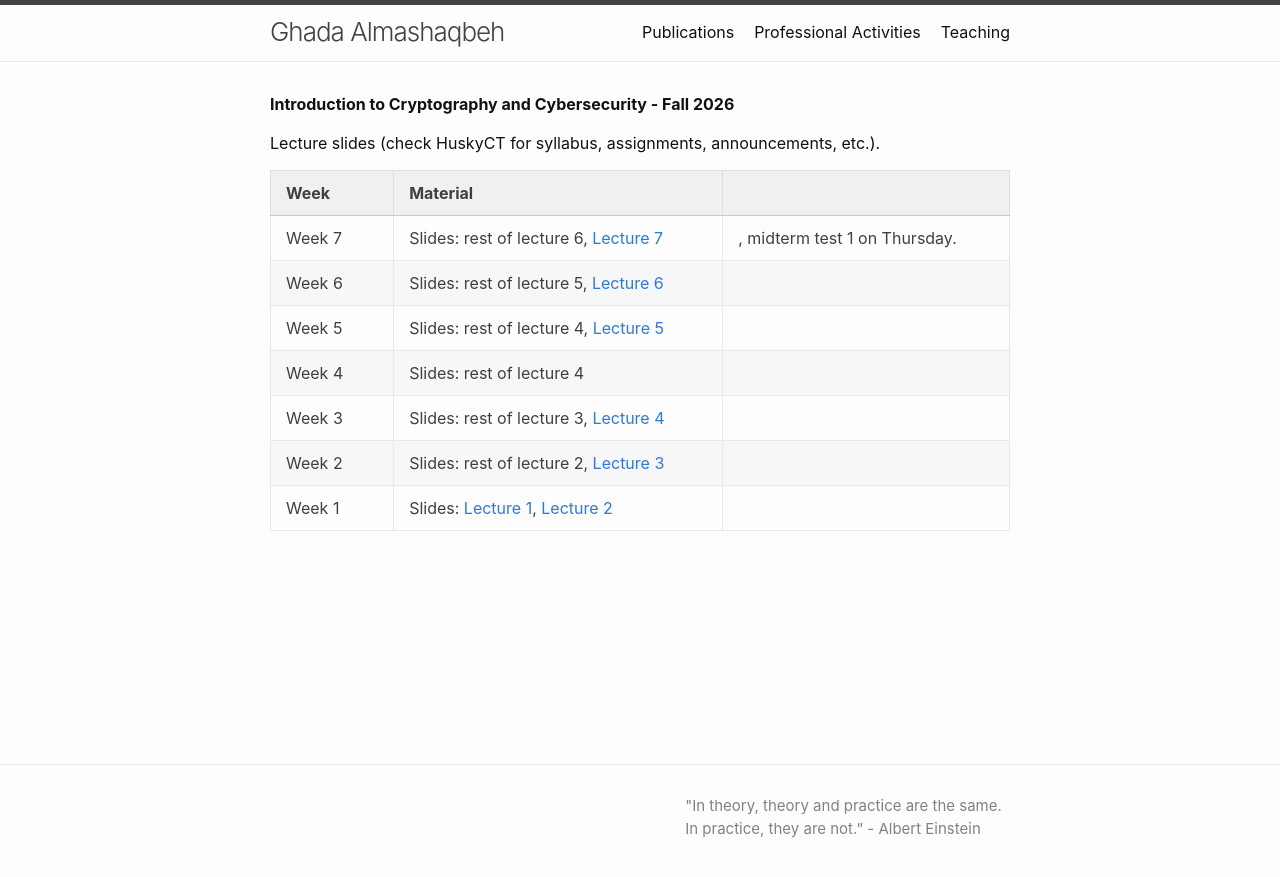
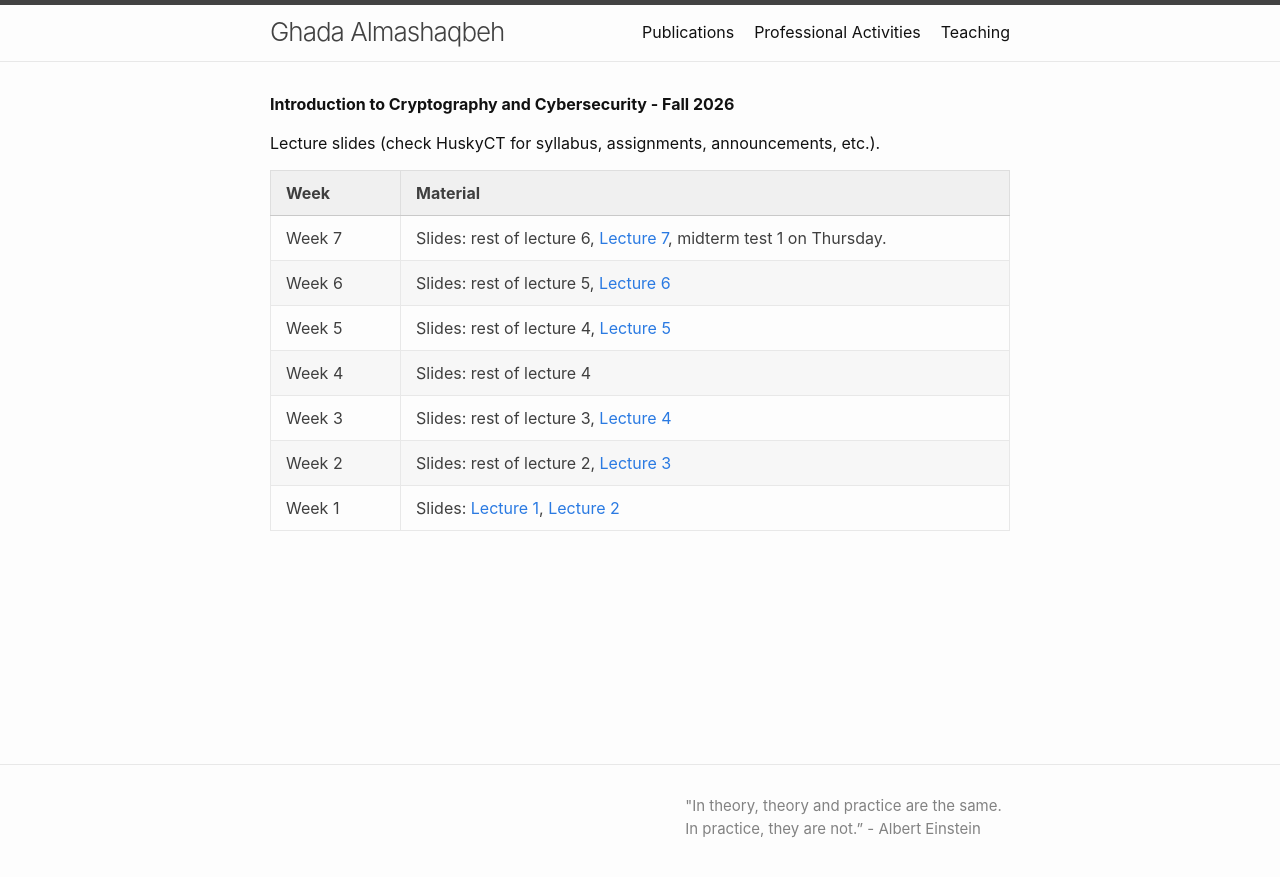
Before and after one commit to GhadaAlmashaqbeh/GhadaAlmashaqbeh.github.io, a Jekyll site: the page built from courses/cse3400-f2026/index.md, in a window 1280 px wide. Shown: the top 877 px of the page. Built offline with Jekyll 4.4.1, drawn with Linux system fonts in a browser that asks for light colours.

Commit message:
edit lecs

```diff
--- a/courses/cse3400-f2026/index.md
+++ b/courses/cse3400-f2026/index.md
@@ -8,7 +8,7 @@ Lecture slides (check HuskyCT for syllabus, assignments, announcements, etc.).
 
 | Week&emsp;&emsp;| Material           |
 |----------|--------------------|
-| Week 7 | Slides: rest of lecture 6, [Lecture 7](./lecture7.pdf)|, midterm test 1 on Thursday.
+| Week 7 | Slides: rest of lecture 6, [Lecture 7](./lecture7.pdf), midterm test 1 on Thursday.
 | Week 6 | Slides: rest of lecture 5, [Lecture 6](./lecture6.pdf)|
 | Week 5 | Slides: rest of lecture 4, [Lecture 5](./lecture5.pdf)|
 | Week 4 | Slides: rest of lecture 4 |
```
Also changed, not shown: 1 other file.
